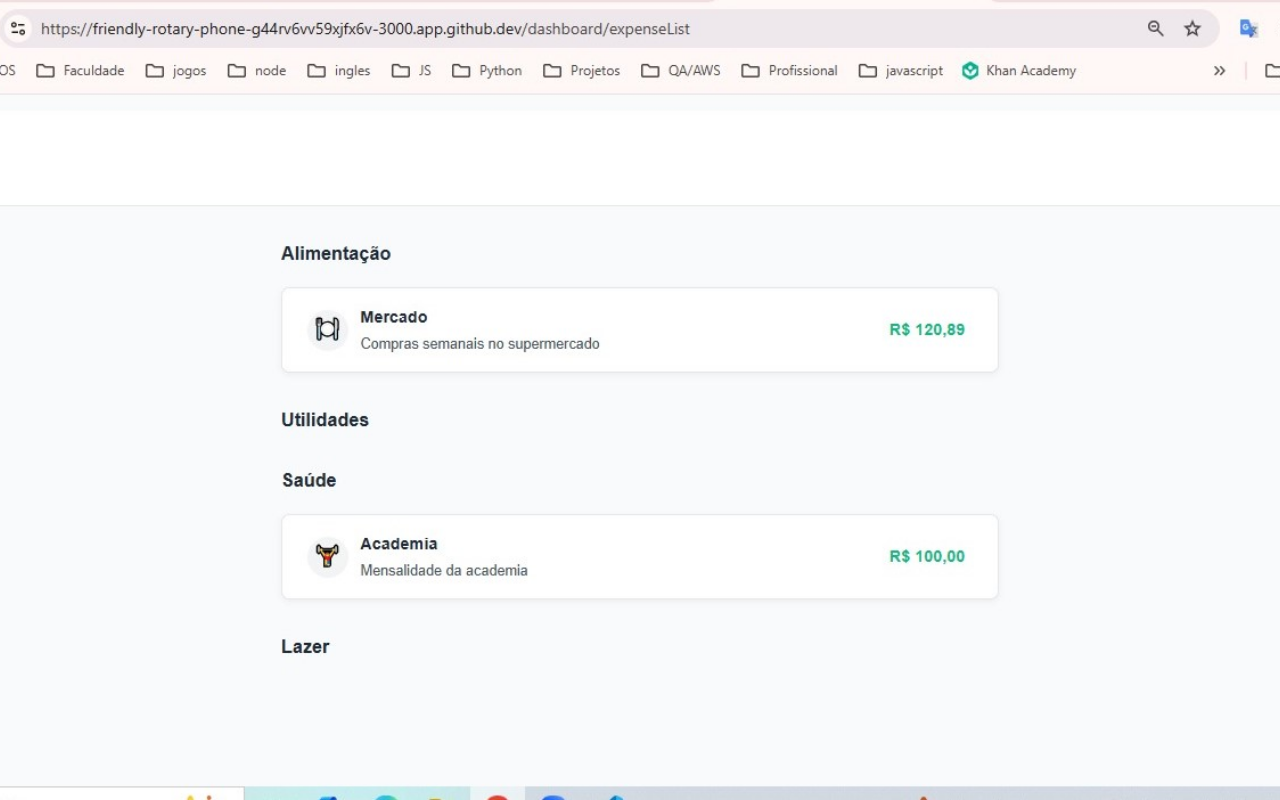
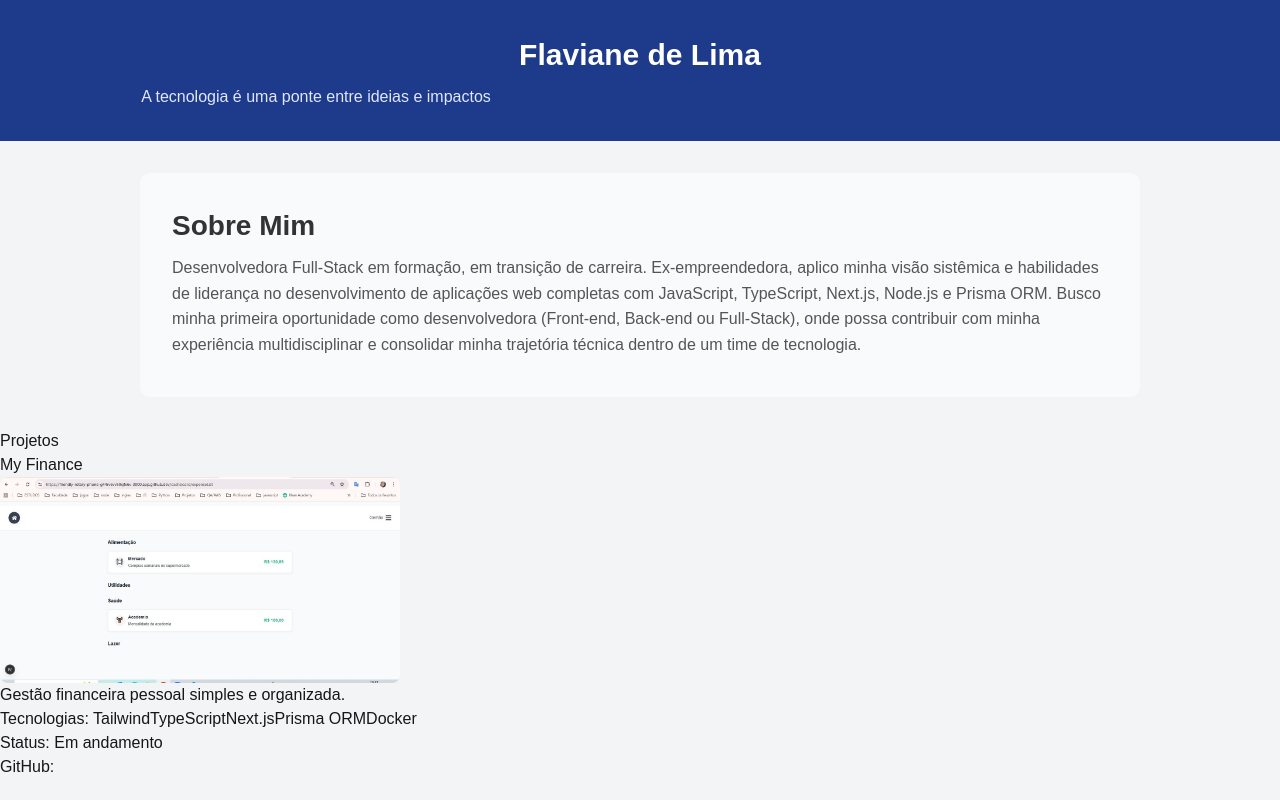
Before and after one commit to flaviane-lima/portfolio-flaviane, a Next.js app: page / in a window 1280 px wide. Built offline with nearby package versions, Linux system fonts and the light colour scheme.

Commit message:
começo da estilização da image e mudança necessária na estrutura do código

```diff
--- a/app/components/Card.tsx
+++ b/app/components/Card.tsx
@@ -2,26 +2,34 @@
 
 import Image from "next/image";
 import { CardProps } from "./types";
+import styled from "styled-components";
+
+const StyledImage = styled(Image)`
+    object-fit: cover;
+    border-radius: 8px;
+`
 
 //recebe os dados via props
 export default function Card({ title, image, description, technologies, status, github }: CardProps) {
   return (
+    <section>
+      <h2>Projetos</h2>
     <div>
-      <Image
+      <h3>{title}</h3>
+      <StyledImage
         src={image}
         alt={title}
-        fill
         quality={100}
-        className="card_img"
-        style={{ objectFit: "cover" }}
+        width={400}
+        height={250}
       />
       <div>
-        <h2>{title}</h2>
         <p>{description}</p>
         <p>Tecnologias: {technologies}</p>
         <p>Status: {status}</p>
-        <a href={github} target="_blank" className="button">GitHub</a>
+        <a href={github} target="_blank" className="button">GitHub:</a>
       </div>
     </div>
+    </section>
   );
 }
```
